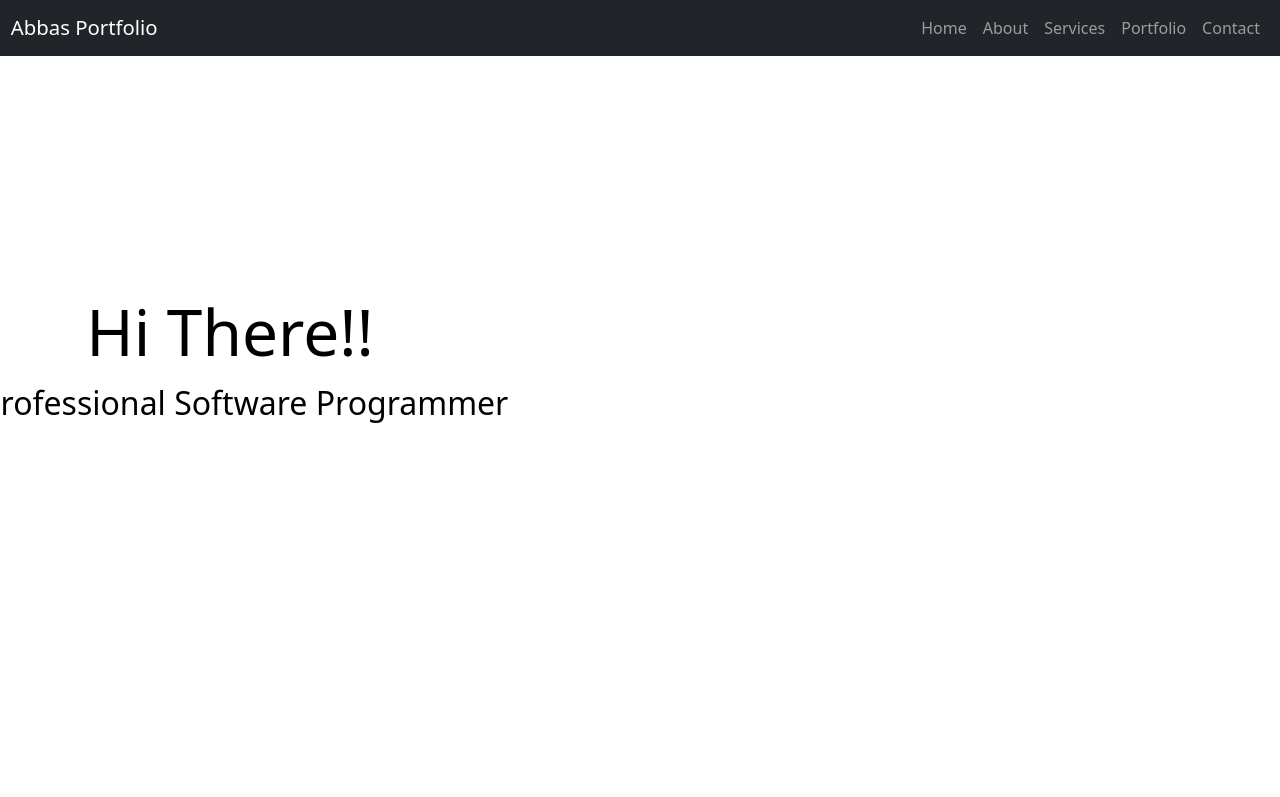
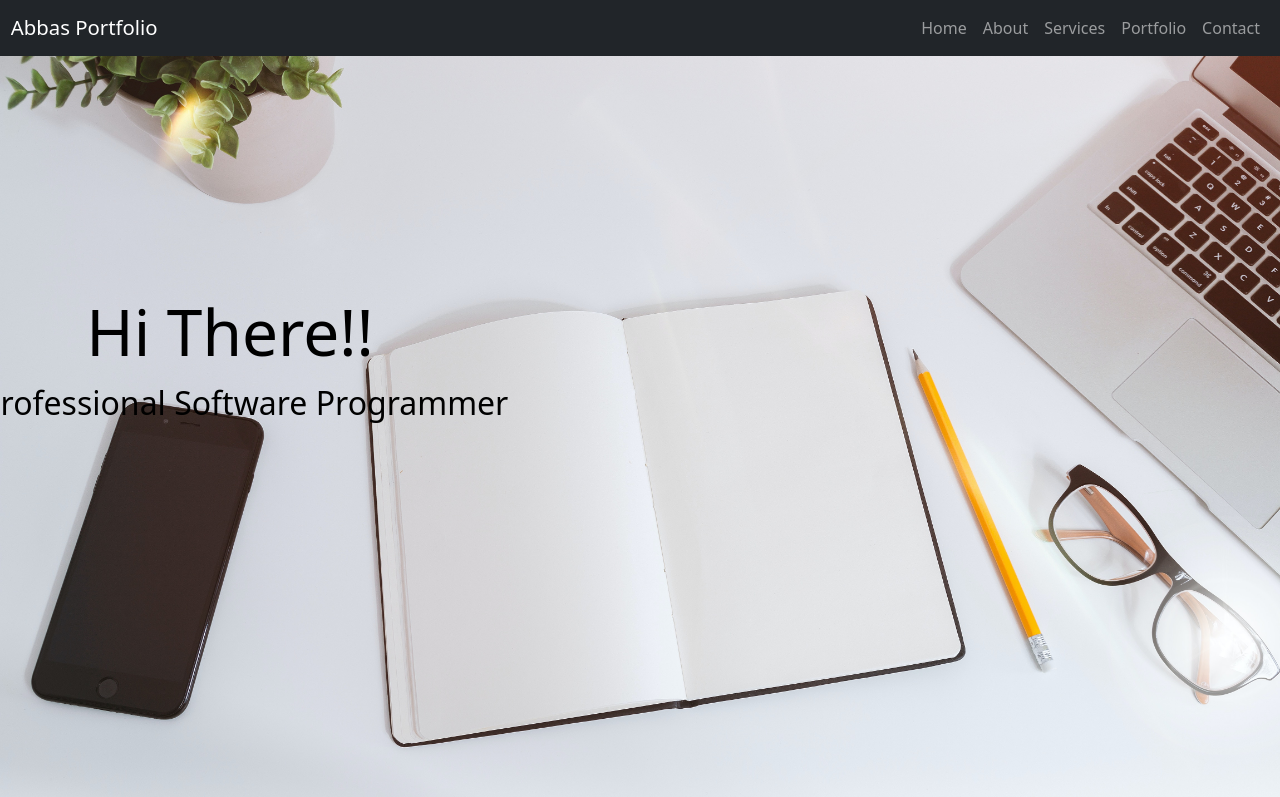
Before and after one commit to Abbaskhan143/portfolio, a plain HTML site: page index.html in a window 1280 px wide. Shown: the top 797 px of the page. Drawn offline with nearby package versions, Linux system fonts and the light colour scheme; the site is published under a folder, as on GitHub Pages, so addresses that start at the root find nothing.

Commit message:
style.css

```diff
--- a/css/style.css
+++ b/css/style.css
@@ -9,7 +9,7 @@
 
 .bannerBgImage{
     height: 100vh;
-    background:url("/images/laptop3.jpg");
+    background:url("../images/laptop3.jpg");
     background-size: cover;
     position: relative;
 }
```
